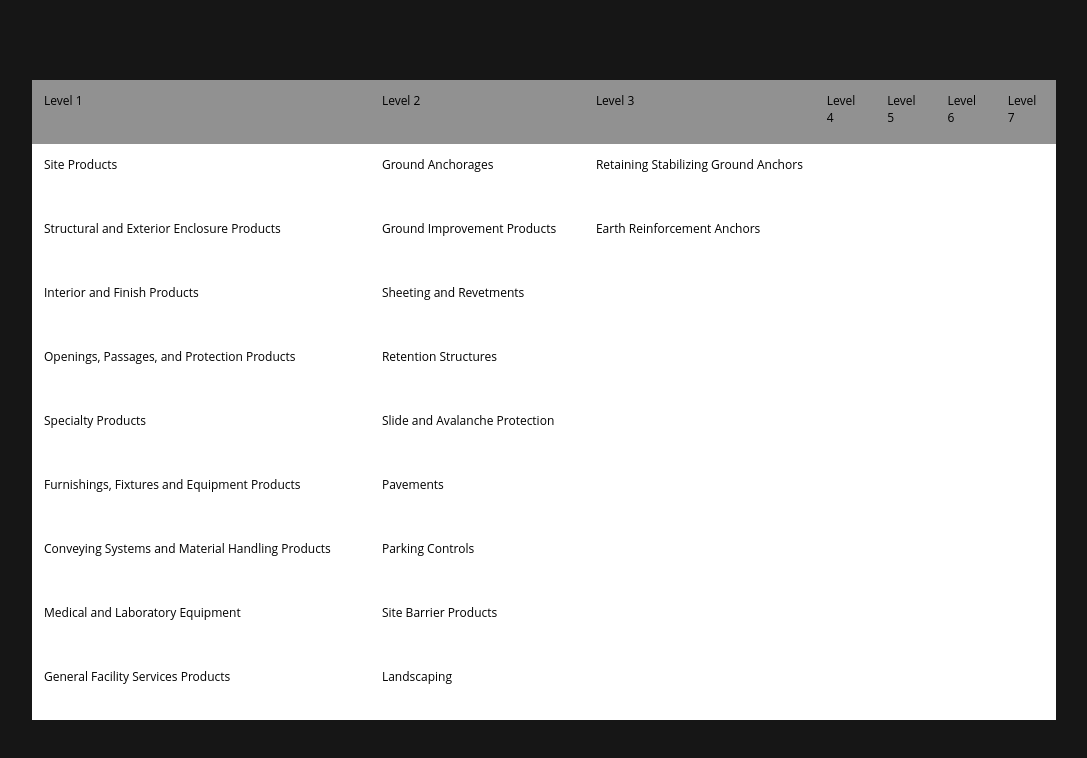
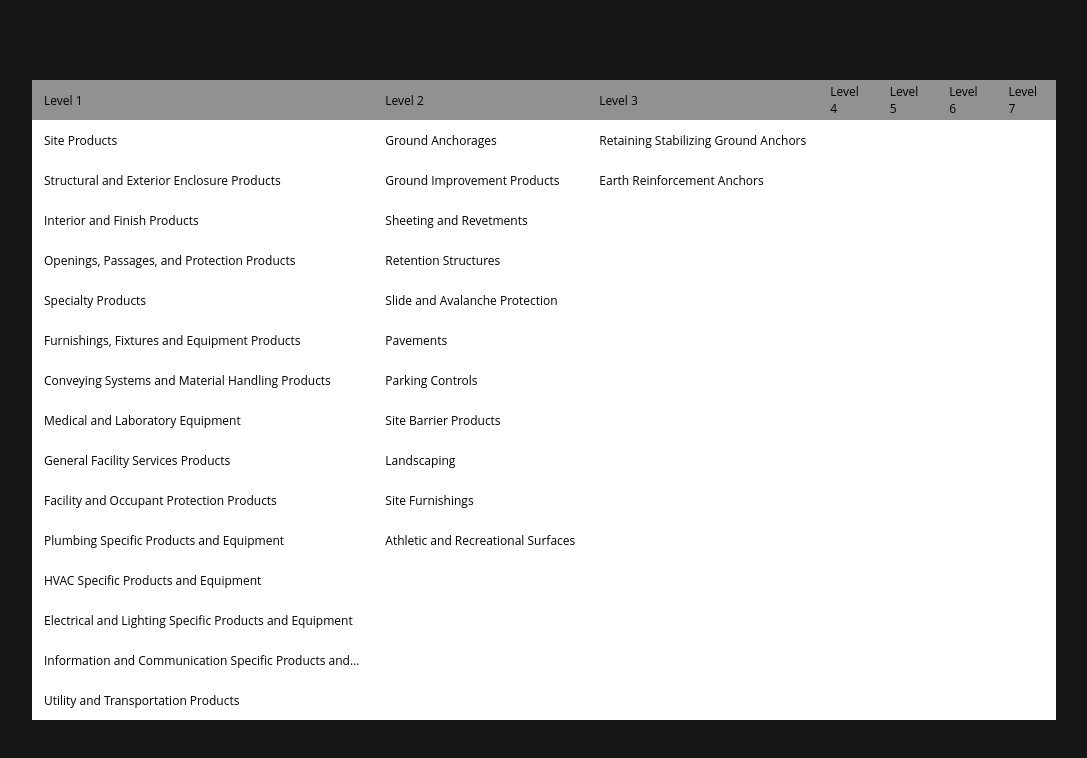
Before and after one commit to zmm2025/react-testing-app, a React (Create React App) app: page / in a window 1280 px wide. Shown: the top 758 px of the page, without its empty margins (96-1183 px from the left). Built offline with nearby package versions, Linux system fonts and the light colour scheme.

Commit message:
More styling work

```diff
--- a/src/assets/styles/class-selector.css
+++ b/src/assets/styles/class-selector.css
@@ -1,8 +1,8 @@
 .class-selector {
     /* Layout */
+    width: 80vw;
+    height: 80vh;
     display: flex;
-    height: 80vh;
-    width: 80vw;
     overflow-x: scroll;
     overflow-y: hidden;
 
@@ -12,19 +12,23 @@
 
 .column {
     /* Layout */
-    width: 33%;
+    width: 33.33%;
 }
 
 .header {
     /* Layout */
     height: 40px;
-    padding: 12px;
+    padding: 0px 12px;
+    align-content: center;
 
     /* Appearance */
     background: var(--neutral-400, #919191);
-    }
+}
 
 .body {
+    /* Layout */
+    width: 100%;
+    height: 100%;
     overflow-y: scroll;
 
     /* Hide scrollbar - IE, Edge, Firefox */
@@ -40,8 +44,9 @@
 .body-cell {
     /* Layout */
     height: 40px;
+    padding: 0px 12px;
+    align-content: center;
     overflow: hidden;
-    padding: 12px;
 
     /* Text */
     text-overflow: ellipsis;
```
